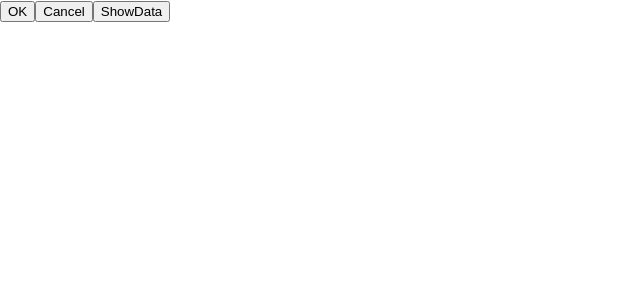
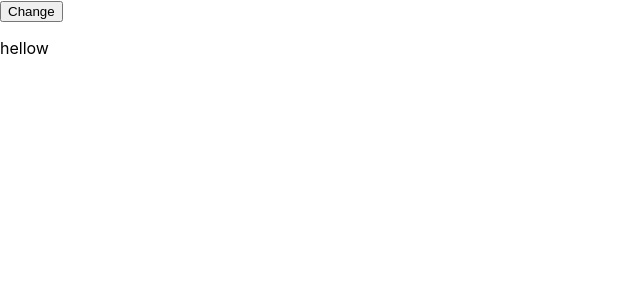
Before and after one commit to hadugo/react, a React (Create React App) app in the folder 1st_prj/: page / in a window 1280 px wide. Shown: the top 300 px of the page, without its empty margins (0-640 px from the left). Built offline with nearby package versions, Linux system fonts and the light colour scheme.

Commit message:
javascript방식

```diff
--- a/1st_prj/src/component/FormComponent.js
+++ b/1st_prj/src/component/FormComponent.js
@@ -1,19 +1,16 @@
 export default function(){
 
-    const okClick = function(){
-        console.log("ok Clicked")
-    }
+    let greetings = "hellow"
 
-    const showData = function(event, param){
-        console.log(event)
-        console.log(param)
+    const changeGreetings = function(){
+        greetings = (greetings === 'hellow') ? 'hi' : 'hellow'
+        document.getElementsByTagName('p')[0].textContent = greetings
     }
 
     return (
         <div>
-            <button onClick={ okClick }>OK</button>
-            <button onClick={ ()=>{ console.log("cancel Clicked") } }>Cancel</button>
-            <button onClick={ (event)=>{ showData(event, 'hellow') } }>ShowData</button>
+            <button onClick={ changeGreetings }>Change</button>
+            <p>{ greetings }</p>
         </div>
     )
 }
```
Also changed, not shown: 1 other file (tests, documents, lock files or other folders).
